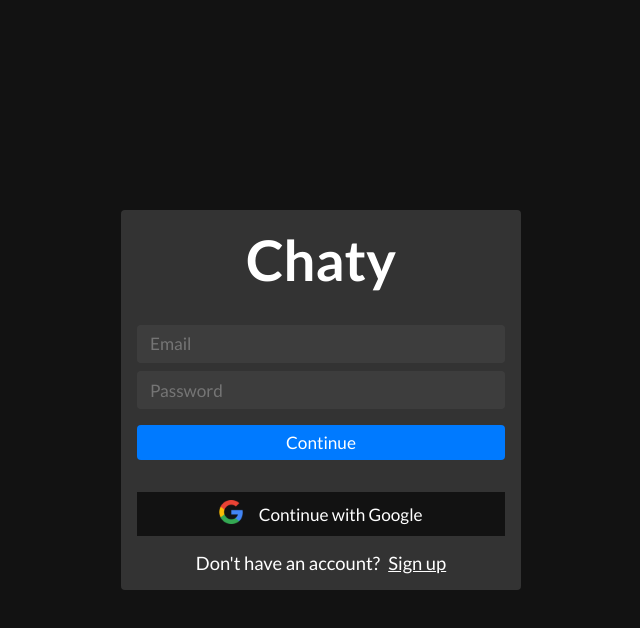
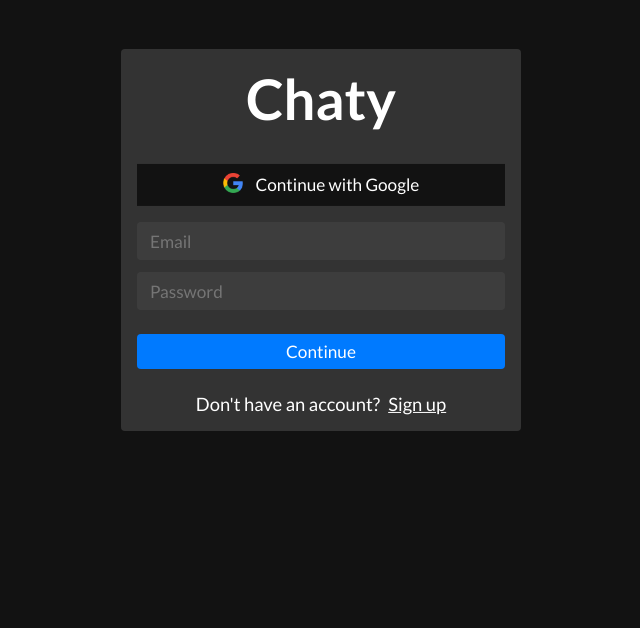
Before and after one commit to SuhelMakkad/Chaty, a React (Create React App) app: page / in a window 1280 px wide. Shown: the top 628 px of the page, without its empty margins (319-959 px from the left). Built offline with nearby package versions, Linux system fonts and the light colour scheme; no server answers.

Commit message:
minor styling update for signup page

```diff
--- a/src/pages/SignIn.jsx
+++ b/src/pages/SignIn.jsx
@@ -146,6 +146,20 @@ export default function SignIn() {
 
         {error ? <div className="signup__error">{error}</div> : ""}
 
+        <button className="signup__google-btn" onClick={handleSignUpWithGoogle}>
+          <picture>
+            <source srcSet="/assets/img/google_logo.webp" type="image/webp" />
+            <img
+              alt="Google Logo"
+              className="signup__google-img"
+              src="/assets/img/google_logo.png"
+              type="image/png"
+            />
+          </picture>
+
+          <span>Continue with Google</span>
+        </button>
+
         <div className="signup__input-group">
           {authMode === "signUp" ? (
             <input
@@ -193,20 +207,6 @@ export default function SignIn() {
           {authMode === "signIn" ? "Continue" : "Creat an Account"}
         </button>
 
-        <button className="signup__google-btn" onClick={handleSignUpWithGoogle}>
-          <picture>
-            <source srcSet="/assets/img/google_logo.webp" type="image/webp" />
-            <img
-              alt="Google Logo"
-              className="signup__google-img"
-              src="/assets/img/google_logo.png"
-              type="image/png"
-            />
-          </picture>
-
-          <span>Continue with Google</span>
-        </button>
-
         <div className="signup__auth-toggle">
           <span>
             {authMode === "signIn" ? "Don't have an account?" : "Already have an account?"}
--- a/src/scss/App.scss
+++ b/src/scss/App.scss
@@ -1,3 +1,8 @@
+::selection {
+  background-color: var(--clr-bg-accent-50);
+  color: white;
+}
+
 *,
 *::after,
 *::before {
@@ -10,6 +15,7 @@ body {
   min-height: 100vh;
   font-family: "Lato", sans-serif;
   color: var(--clr-fc-primary);
+  background-color: var(--clr-bg-primary);
 }
 
 button,
--- a/src/scss/signup.scss
+++ b/src/scss/signup.scss
@@ -1,10 +1,12 @@
 .signup {
-  display: grid;
-  place-content: center;
   min-height: 100vh;
   background-color: var(--clr-bg-primary);
 
   &__wrapper {
+    position: absolute;
+    top: 30%;
+    left: 50%;
+    transform: translate(-50%, -50%);
     background-color: var(--clr-bg-secondary);
     padding: 1rem;
     border-radius: var(--brd-radius);
@@ -29,8 +31,8 @@
   &__input-group {
     display: flex;
     flex-direction: column;
-    gap: 0.5rem;
-    margin-bottom: 1rem;
+    gap: 0.75rem;
+    margin-bottom: 1.5rem;
   }
 
   &__input {
@@ -39,6 +41,11 @@
     border-radius: var(--brd-radius);
     background-color: var(--clr-bg-tertiary);
     color: inherit;
+    transition: border-bottom 200ms;
+
+    &:focus {
+      border-bottom: 3px solid var(--clr-bg-accent-50);
+    }
   }
 
   &__submit-btn {
@@ -48,14 +55,14 @@
     background-color: var(--clr-bg-accent);
     color: var(--clr-white);
     border-radius: var(--brd-radius);
-    margin-bottom: 2rem;
+    margin-bottom: 1.5rem;
   }
 
   &__google-btn {
     display: flex;
     align-items: center;
     justify-content: center;
-    gap: 1rem;
+    gap: 0.75rem;
     padding: 0.5em 0.75em;
     margin-bottom: 1rem;
     width: 100%;
@@ -63,10 +70,16 @@
     font-size: 1.075rem;
     text-align: center;
     background-color: var(--clr-bg-primary);
+    transition: opacity 200ms;
+
+    &:hover,
+    &:focus {
+      opacity: 0.8;
+    }
   }
 
   &__google-img {
-    width: 1.45rem;
+    width: 1.3rem;
     border-radius: var(--brd-radius);
     background-color: transparent;
   }
--- a/src/scss/variables.scss
+++ b/src/scss/variables.scss
@@ -7,6 +7,7 @@
   --clr-bg-danger: #cf6679; // b00020
 
   --clr-bg-accent: #007aff; // b00020
+  --clr-bg-accent-50: rgb(92, 166, 245); // b00020
 
   --clr-fc-primary: #fff;
 
```
